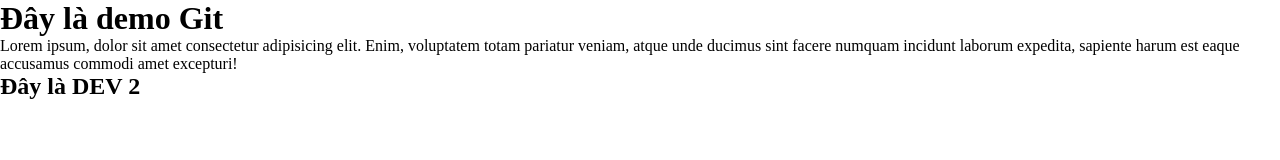
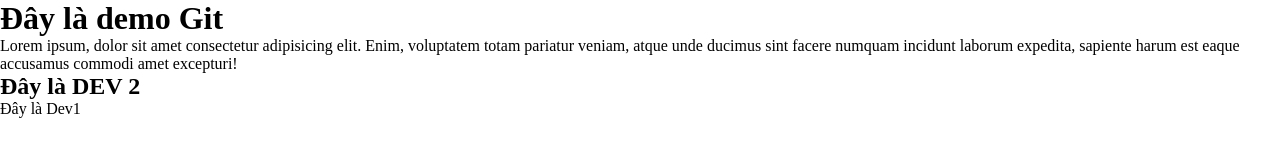
Before and after one commit to thynguyen95/BC65-CapstoneBS, a plain HTML site: page index.html in a window 1280 px wide. Drawn offline with Linux system fonts and the light colour scheme.

Commit message:
update html

```diff
--- a/index.html
+++ b/index.html
@@ -17,5 +17,7 @@
     </p>
 
     <h2>Đây là DEV 2</h2>
+
+    <p>Đây là Dev1</p>
   </body>
 </html>
```
